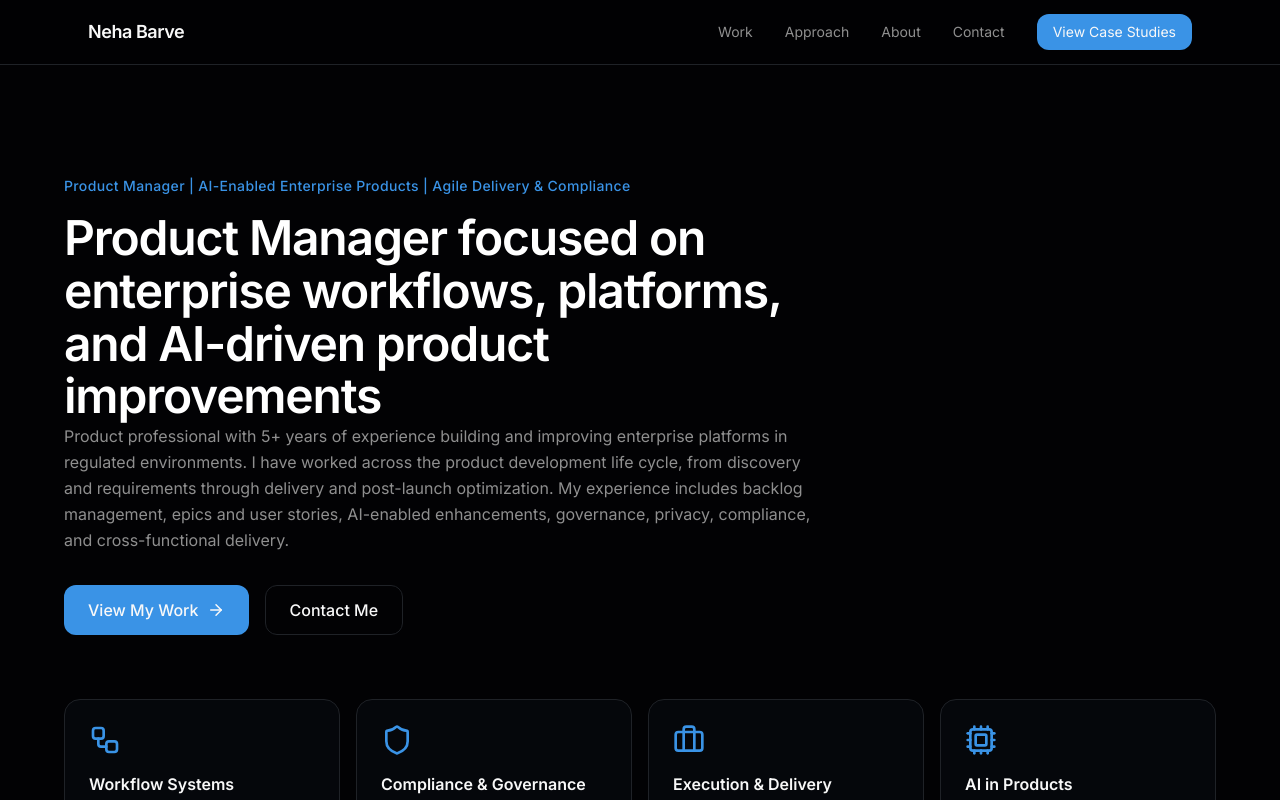
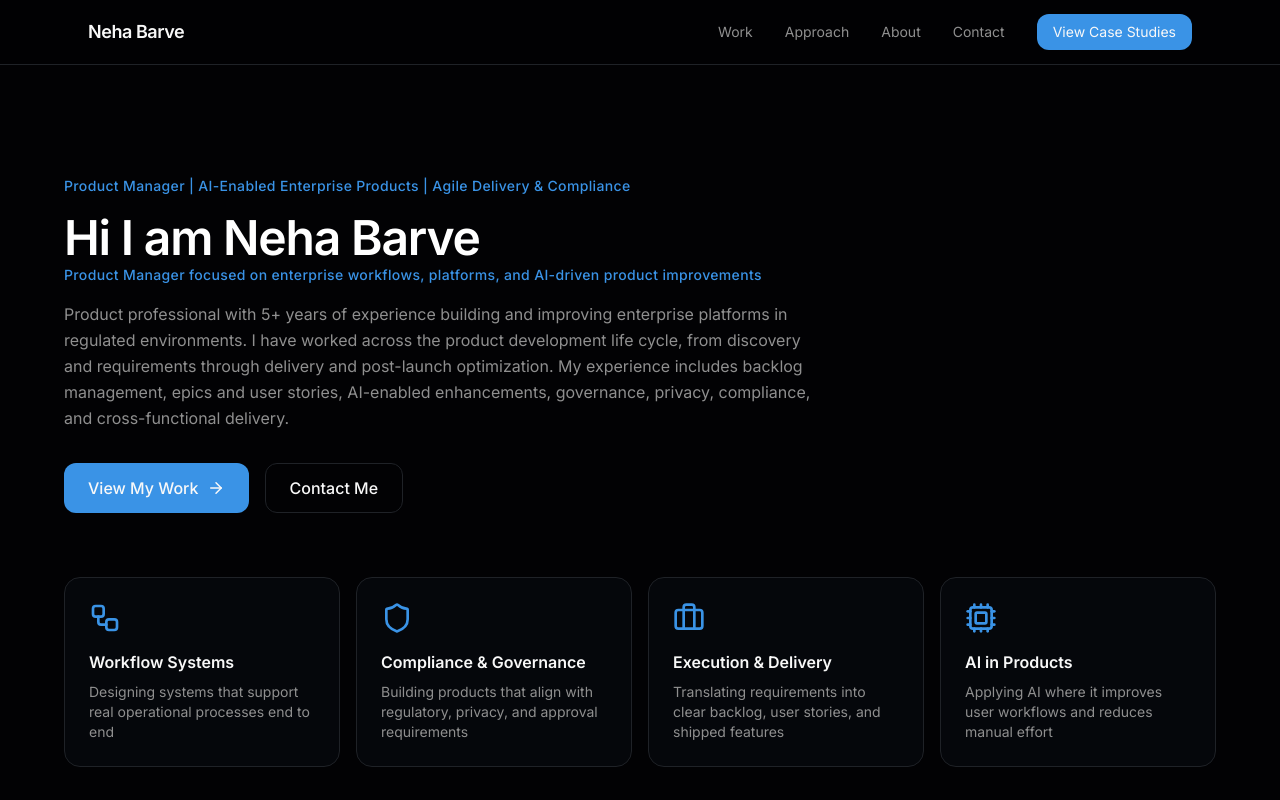
Before and after one commit to Nehabarve/neha-barve-portfolio, a Next.js app: page / in a window 1280 px wide. Shown: the top 800 px of the page. Built offline with nearby package versions, Linux system fonts and the light colour scheme.

Commit message:
Update page.tsx

```diff
--- a/app/page.tsx
+++ b/app/page.tsx
@@ -113,8 +113,10 @@ export default function Home() {
             <p className="text-primary text-sm font-medium mb-4 tracking-wide">
               Product Manager | AI-Enabled Enterprise Products | Agile Delivery & Compliance
             </p>
-          <h1 className="text-4xl sm:text-5xl md:text-5xl font-semibold tracking-tight leading-[1.1] text-white">
-            Product Manager focused on enterprise workflows, platforms, and AI-driven product improvements</h1>
+          <h1 className="text-3xl sm:text-5xl md:text-5xl font-semibold tracking-tight leading-[1.1] text-white">
+            Hi I am  Neha Barve </h1>
+            <p className="text-primary text-sm font-medium mb-4 tracking-wide">
+            Product Manager focused on enterprise workflows, platforms, and AI-driven product improvements</p>
 
             <p className="text-muted-foreground leading-relaxed mb-8">
               Product professional with 5+ years of experience building and improving enterprise platforms in regulated environments. I have worked across the product development life cycle, from discovery and requirements through delivery and post-launch optimization. My experience includes backlog management, epics and user stories, AI-enabled enhancements, governance, privacy, compliance, and cross-functional delivery.
```
